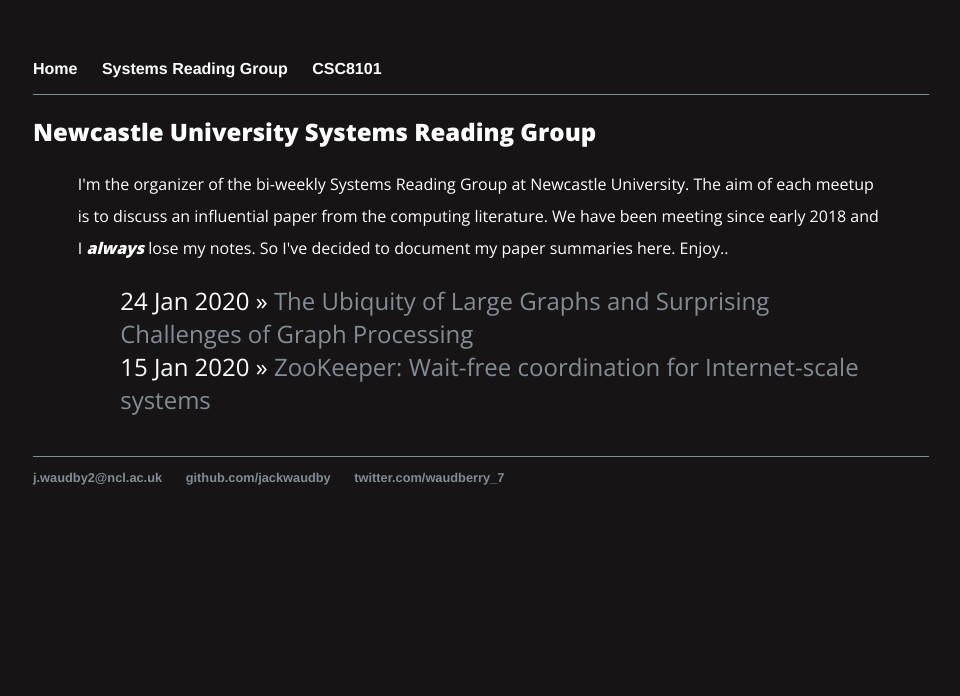
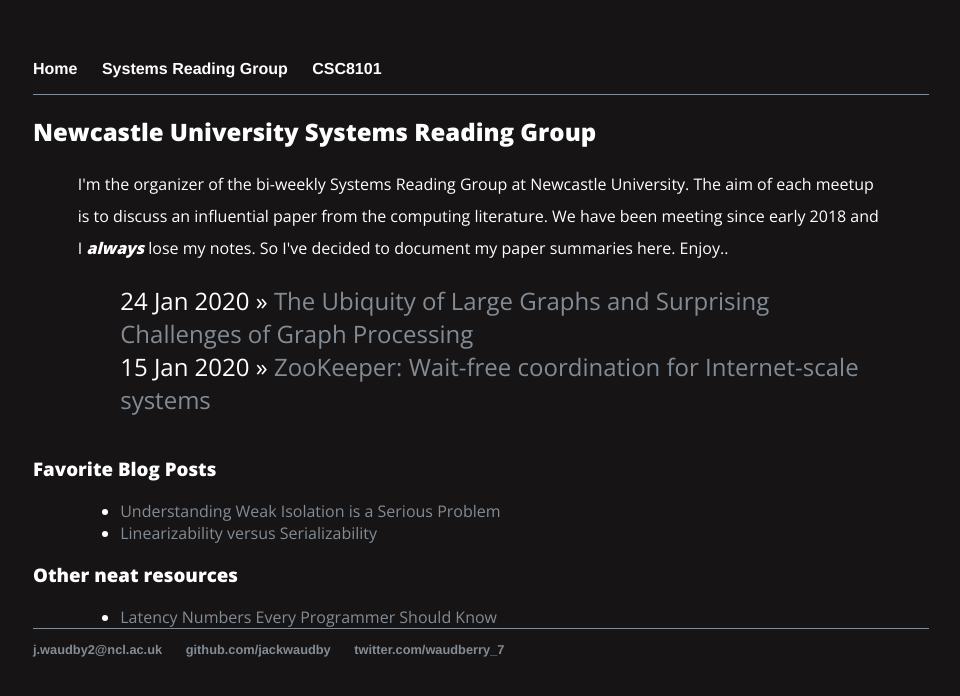
Before and after one commit to jackwaudby/jackwaudby.github.io, a Jekyll site: the page built from reading_group/index.html, in a window 1280 px wide. Shown: the top 696 px of the page, without its empty margins (159-1119 px from the left). Built offline with Jekyll 4.4.1, drawn with Linux system fonts in a browser that asks for light colours.

Commit message:
add some fav blog posts and neat resources

```diff
--- a/reading_group/index.html
+++ b/reading_group/index.html
@@ -13,3 +13,15 @@
         <li><span>{{ post.date | date_to_string }}</span> » <a href="{{ post.url }}" title="{{ post.title }}">{{ post.title }}</a></li>
       {% endfor %}
     </ul>
+
+ <h3> Favorite Blog Posts </h3>
+<ul>
+  <li>  <a href="http://www.bailis.org/blog/understanding-weak-isolation-is-a-serious-problem/" target="_blank">Understanding Weak Isolation is a Serious Problem</a>
+  <li>  <a href="http://www.bailis.org/blog/linearizability-versus-serializability/" target="_blank">Linearizability versus Serializability</a>
+</ul>
+
+ <h3> Other neat resources </h3>
+<ul>
+  <li>  <a href="https://colin-scott.github.io/personal_website/research/interactive_latency.html" target="_blank">Latency Numbers Every Programmer Should Know</a>
+    <!-- https://dkuppitz.github.io/gremlin-cheat-sheet/101.html -->
+</ul>
```
